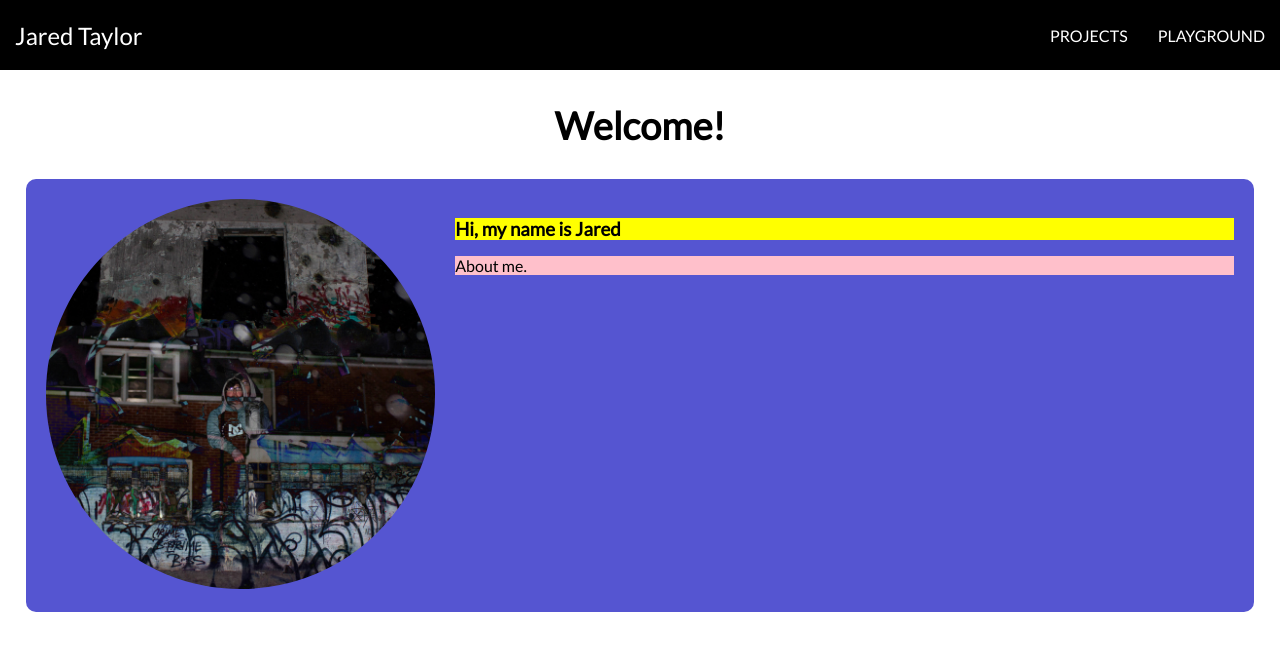
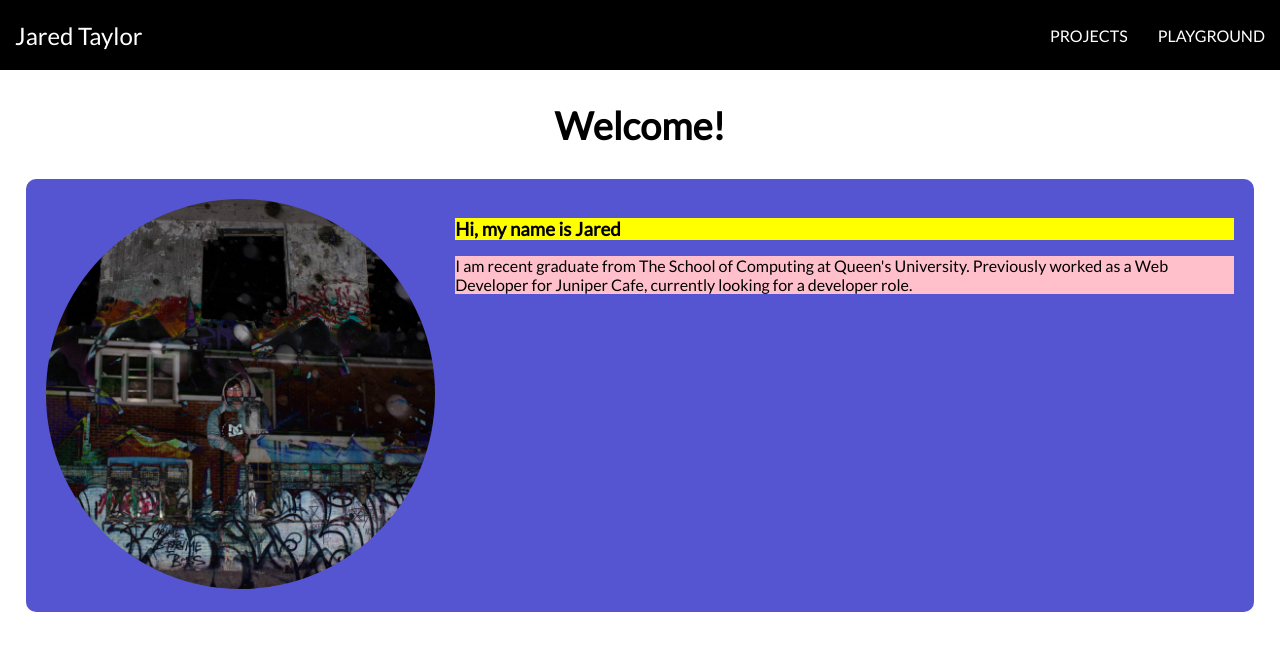
Before and after one commit to JaredaTaylor/jared-taylor-website, a React (Create React App) app: page / in a window 1280 px wide. Shown: the top 650 px of the page. Built offline with nearby package versions, Linux system fonts and the light colour scheme; no server answers; the database is empty.

Commit message:
fixed alt text

```diff
--- a/src/routes/home/home.jsx
+++ b/src/routes/home/home.jsx
@@ -6,11 +6,11 @@ const Home = () => {
             <Title>Welcome!</Title>
             <BioContainer>
                 <ImageContainer>
-                    <img src='/bio-image.jpg' alt='headshot photo' />
+                    <img src='/bio-image.jpg' alt='headshot' />
                 </ImageContainer>
                 <ParagraphContainer>
                     <BioTitle>Hi, my name is Jared</BioTitle>
-                    <BioParagraph>About me.</BioParagraph>
+                    <BioParagraph>I am recent graduate from The School of Computing at Queen's University. Previously worked as a Web Developer for Juniper Cafe, currently looking for a developer role.</BioParagraph>
                 </ParagraphContainer>
             </BioContainer>
         </PageContainer>
```
